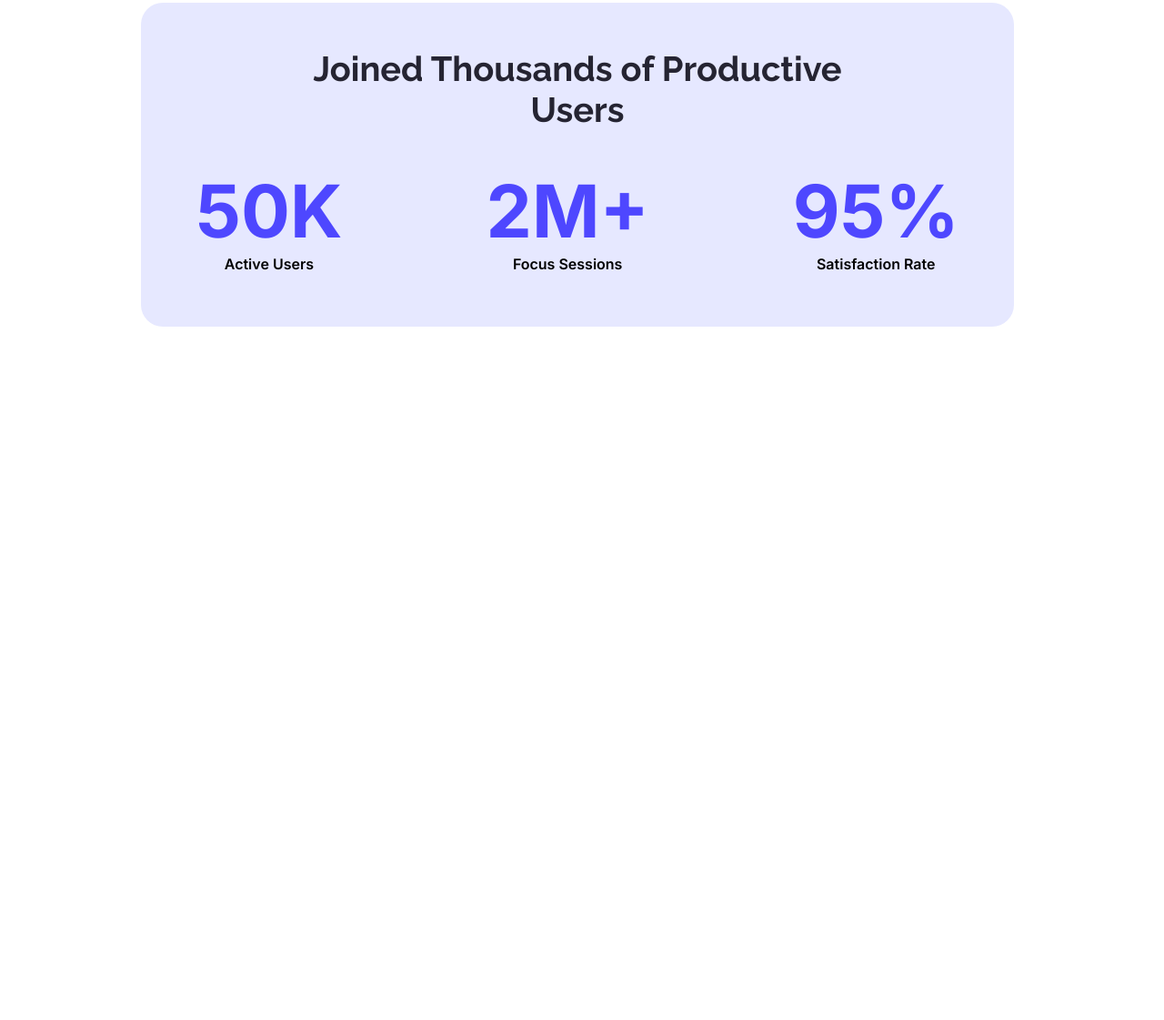
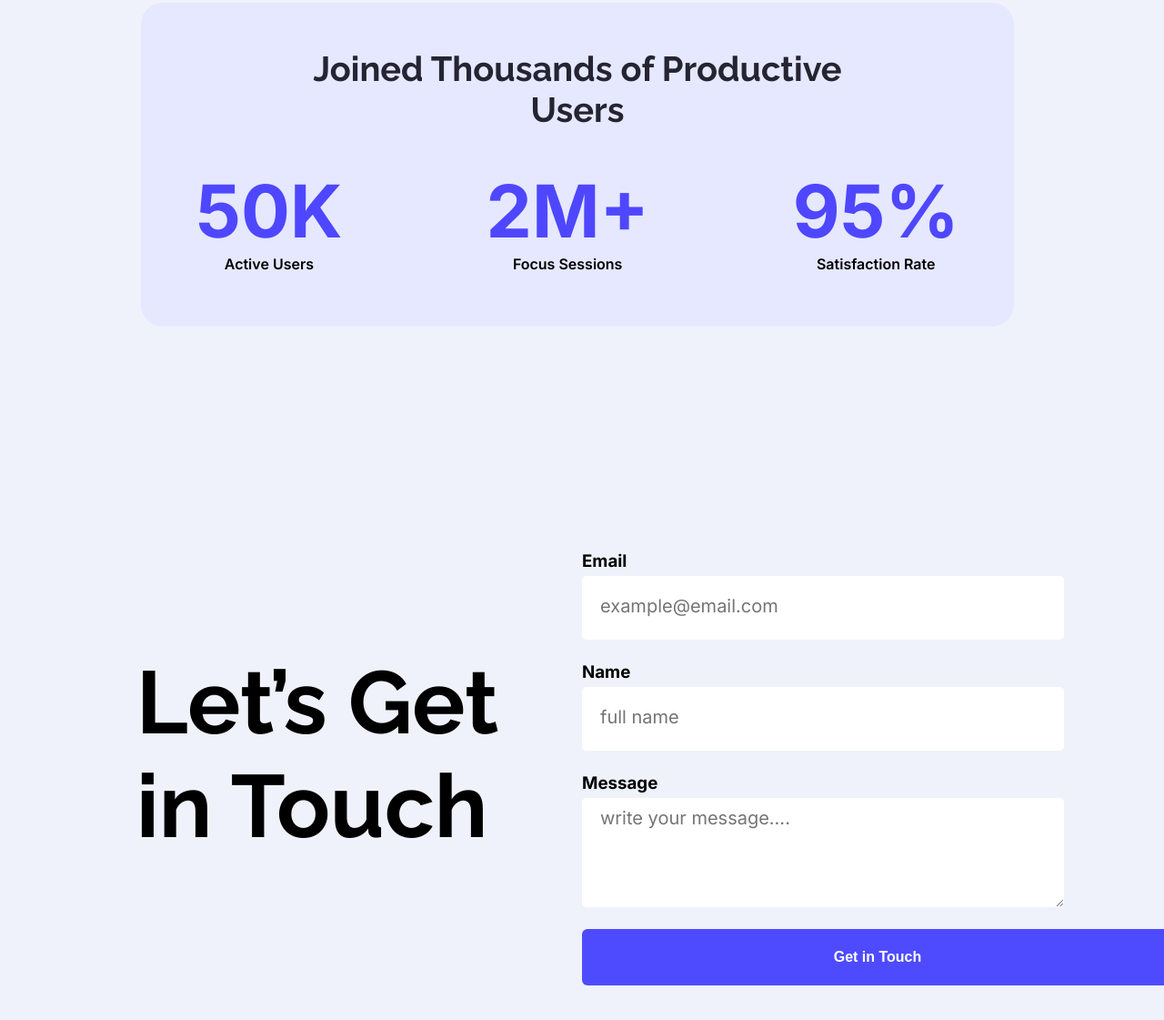
Before and after one commit to md-ju-jewel/Assignment_01, a plain HTML site: page index.html in a window 1280 px wide. Shown: the part 1259-2380 px from the top of the page at 91% size. Before the commit the page ends 1734 px from the top, so only its background shows below. Drawn offline with Linux system fonts and the light colour scheme.

Commit message:
Let’s Get In Touch Section added

```diff
--- a/index.html
+++ b/index.html
@@ -50,8 +50,23 @@
                         <p>Satisfaction Rate</p>
                         </div>
                     </div>
-
             </section>
+            <section class="Touch-Section ">
+            <div class="T-column">
+            <h3 class="Touch-title raleway-font">Let’s Get in Touch</h3>
+        </div>
+        <div class="T-column inter-font">
+            <form action="">
+                <h3 class="input-lebel">Email</h3>
+                <input type="email" name="" id="" placeholder="example@email.com">
+                <h3 class="input-lebel">Name</h3>
+                <input type="text" name="" id="" placeholder="full name">
+                <h3 class="input-lebel">Message</h3>
+                <textarea name="" id="" placeholder="write your message...."></textarea>
+                <input class="btn-get-in-touch" type="submit" value="Get in Touch">
+            </form>
+        </div>
+        </section>
         </main>
 
         <footer>
--- a/style.css
+++ b/style.css
@@ -13,7 +13,9 @@
   font-weight: 800;
   font-style: normal;
 }
-
+body{
+  background-color: #F0F2FB;
+}
 .header {
   background-image: url(Assets/Hero-bg.png);
   background-repeat: no-repeat;
@@ -107,3 +109,54 @@ nav a{
 .sec-2-main-div p{
   font-weight: 600;
 }
+
+
+/* footer styles */
+.Touch-Section {
+    padding: 130px 150px;
+    display: flex;
+    gap: 90px;
+}
+.T-column{
+    width: 50%;
+}
+
+.Touch-Section input[type="text"], .Touch-Section input[type="email"],.Touch-Section textarea{
+    height: 50px;
+    border-radius: 5px;
+    background-color: white;
+    display: block;
+    width: 100%;
+    padding: 10px 20px;
+    margin-bottom: 24px;
+    border: none;
+}
+.Touch-Section textarea{
+    height: 100px;
+}
+.Touch-title{
+  font-weight: 700;
+  font-size: 97px;
+  margin-top: 110px;
+}
+.input-lebel{
+  margin-bottom: 5px;
+}
+.btn-get-in-touch {
+  background-color: #4e4bff;
+  color: white;
+  width: 650px;
+  height: 62px;
+  border-radius: 6px;
+  font-size: 16px;
+  font-weight: 700;
+  border: none;
+}
+textarea::placeholder {
+  font-size: 20px;
+  font-family: "Inter", sans-serif;
+}
+input::placeholder {
+  font-family: "Inter", sans-serif;
+  font-size: 20px;
+}
```
